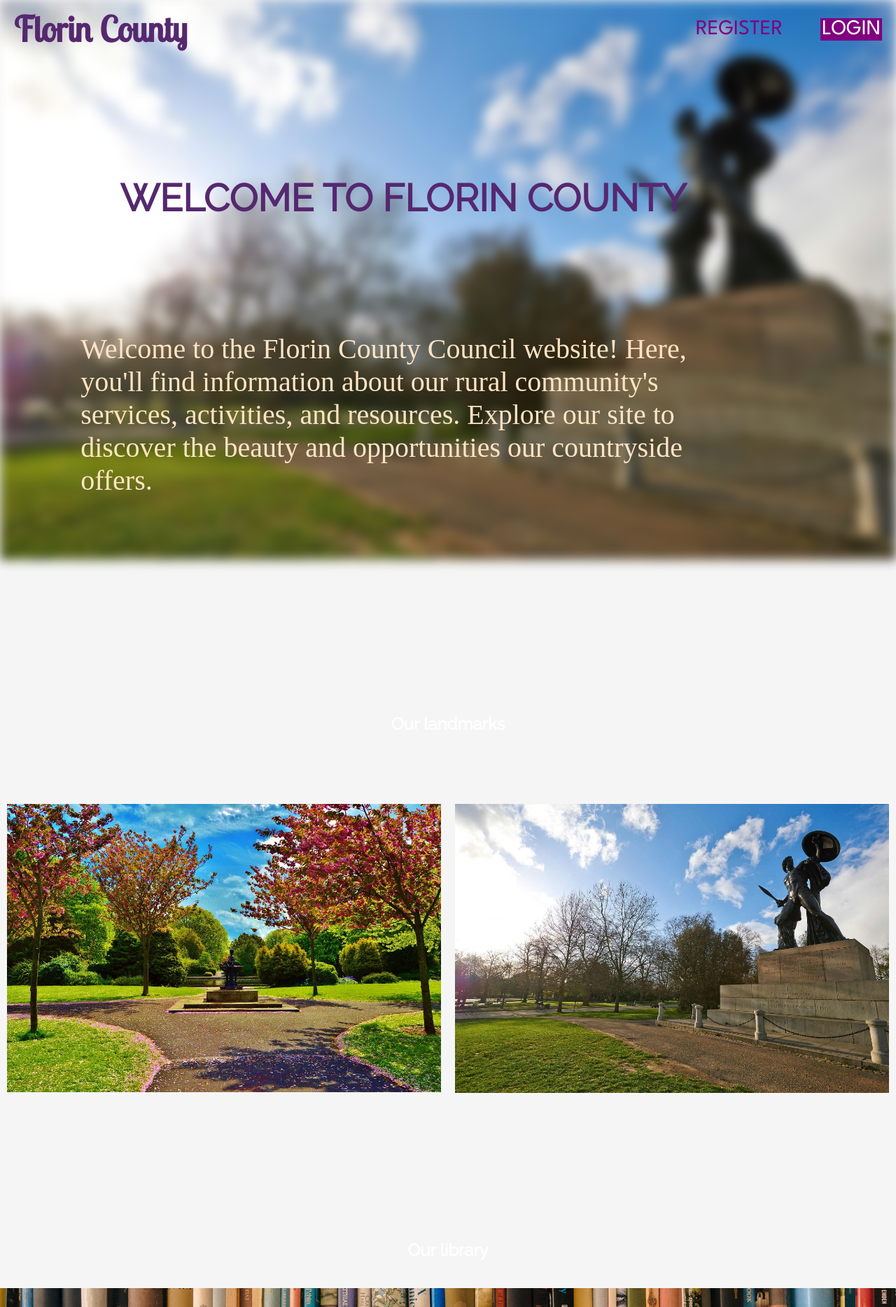
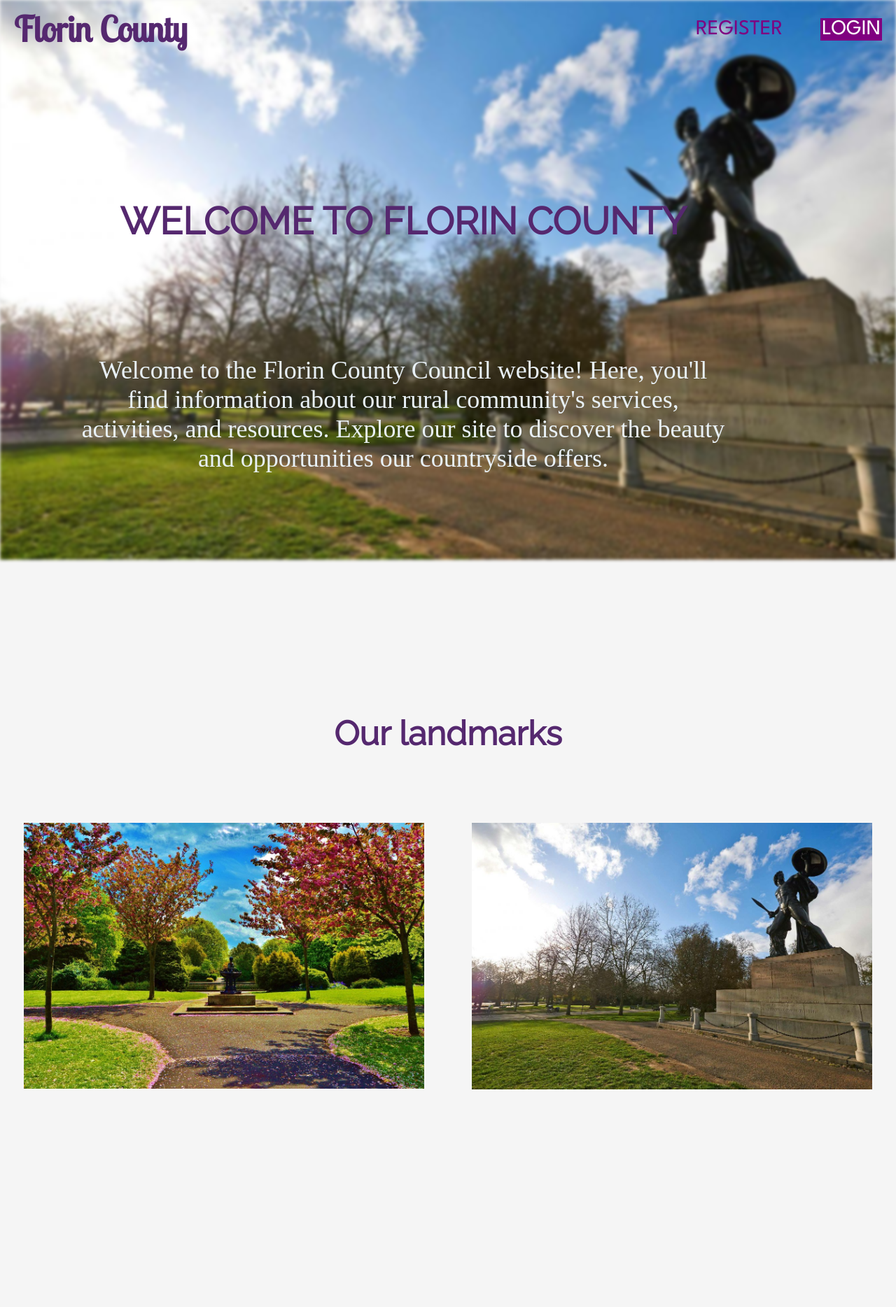
Before and after one commit to Electrolytful/FlorinCouncil, a Node server app: page / in a window 1280 px wide. Shown: the top 1868 px of the page at 70% size. Run offline with Node 20, Linux system fonts and the light colour scheme; the visitor is signed in with stand-in values (Sample User, id 1); some libraries are stand-ins or nearby versions; some web fonts are replaced.

Commit message:
Adding styles to the main page.

```diff
--- a/public/css/index.css
+++ b/public/css/index.css
@@ -5,7 +5,6 @@
     padding: 0;
     box-sizing: border-box;
     font-family: 'Antic Slab', serif;
-    color: #210B2C;
 }
 
 body {
@@ -23,7 +22,7 @@
     width: 100vw;
     height: 100vh;
     min-height: 100vh;
-    filter: blur(8px);
+    filter: blur(2px);
 }
 
 header {
@@ -68,19 +67,20 @@
     font-family: 'Raleway';
     font-size: 54px;
     color: #55286F;
-    left: 20px;
 }
 
 #intro-para {
-    font-size: 40px;
+    font-size: 36px;
     font-family: 'Antic Slab', serif;
-    color: bisque;
+    color: #E9F1F7;
+    text-align: center;
 }
 
 #landmark-title {
     display: flex;
     margin-top: 300px;
-    color: white;
+    color: #55286F;
+    font-size: 300%;
     justify-content: center ;
     font-family: 'Raleway', bold;
 }
@@ -103,20 +103,21 @@
 .image-wrapper img {
     display: block;
     max-width: 100%;
+    padding: 0em 1.5em 0em 1.5em;
     transition: transform 0.3s ease;
 }
 
 .image-wrapper:hover img {
     transform: scale(1.1);
-
 }
 
 .image-overlay {
     position: absolute;
-    top: 0;
-    left: 0;
-    right: 0;
-    bottom: 0;
+    top: 20px;
+    left: 20px;
+    right: 20px;
+    bottom: 20px;
+    border-radius: 30px;
     opacity: 0;
     transition: opacity 0.3s ease;
     background-color: rgba(0, 0, 0, 0.5);
@@ -129,11 +130,15 @@
     opacity: 1;
 }
 
+.home-link {
+    font-family: 'Raleway';
+    font-size: 54px;
+    color: #55286F;
+}
+
 .image-text {
-    color: white;
-    font-size: 100%
-    ;
-    font-weight: bold;
+    color: #E9F1F7;
+    font-size: 100%;
     text-align: center;
 }
 
@@ -148,27 +153,44 @@
 } */
 
 #lib-title{
-    padding-top: 200px;
-    padding-bottom: 40px;
-    text-align: center;
-    color: white;
+    display: flex;
+    margin-top: 300px;
+    color: #55286F;
+    font-size: 300%;
+    justify-content: center ;
     font-family: 'Raleway', bold;
+    padding-bottom: 3em;
 }
 
 .lib-image {
     width: 100%;
+    border-radius: 30px;
     height: 500px;
     object-fit: cover;
 }
 
 .lib-text {
-    color: white;
+    color: #55286F;
     font-size: 20px;
     text-align: center;
     padding: 20px;
     padding-left: 100px;
     padding-right: 100px;
     padding-bottom: 100px;
+}
+
+.text-padding {
+    padding: 10em 0em 5em 0em;
+}
 
 
+                                    /* Recycling style */
+#recycling-title {
+    display: flex;
+    margin-top: 300px;
+    color: #55286F;
+    font-size: 300%;
+    justify-content: center ;
+    font-family: 'Raleway', bold;
+    padding-bottom: 3em;
 }
--- a/views/index.ejs
+++ b/views/index.ejs
@@ -73,7 +73,7 @@
             <h2 id="lib-title"> Our library </h2>
             <img class="lib-image" src="/img/books.jpg">
             <div class="lib-text">
-            <p>Florin Library is a beloved community resource that serves as a hub of knowledge, learning, and cultural
+                <p class="text-padding">Florin Library is a beloved community resource that serves as a hub of knowledge, learning, and cultural
                     enrichment for people of all ages and backgrounds. With its extensive collection of books, magazines,
                     and multimedia resources, the library offers something for everyone, from children discovering the joy
                     of reading to adults seeking to expand their horizons and explore new ideas. With its welcoming
@@ -87,7 +87,7 @@
 
 
         <div class="rec-container">
-
+            <h2 id="recycling-title">Recycling Center</h2>
             <img class="rec-image" src="img/recycling.png">
             <h2 id="rec-title"> We take recycling seriously </h2>
             <div class="text">
@@ -103,5 +103,5 @@
                 </p>
             </div>
         </div>
-
+    </body>
 </html>
```
Lines whose indentation alone changed are shown as unchanged.
